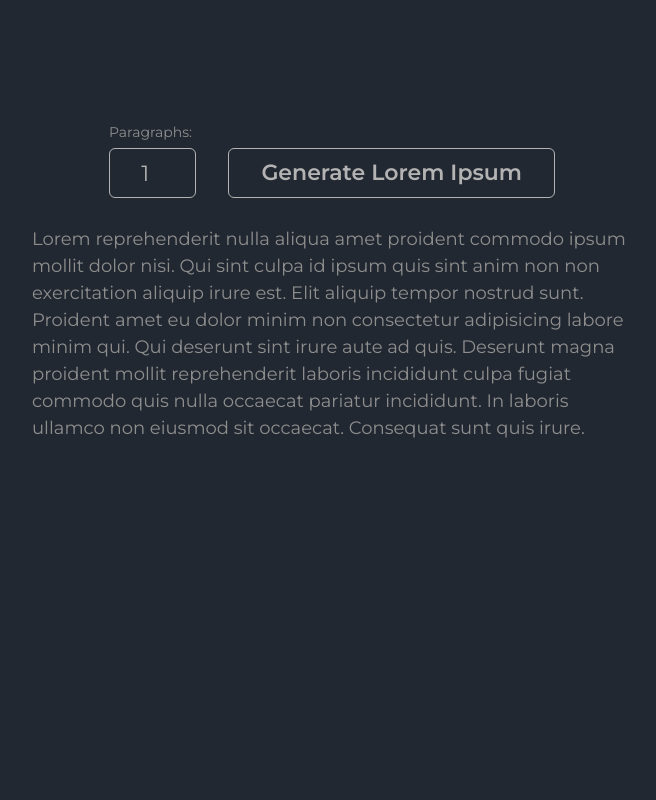
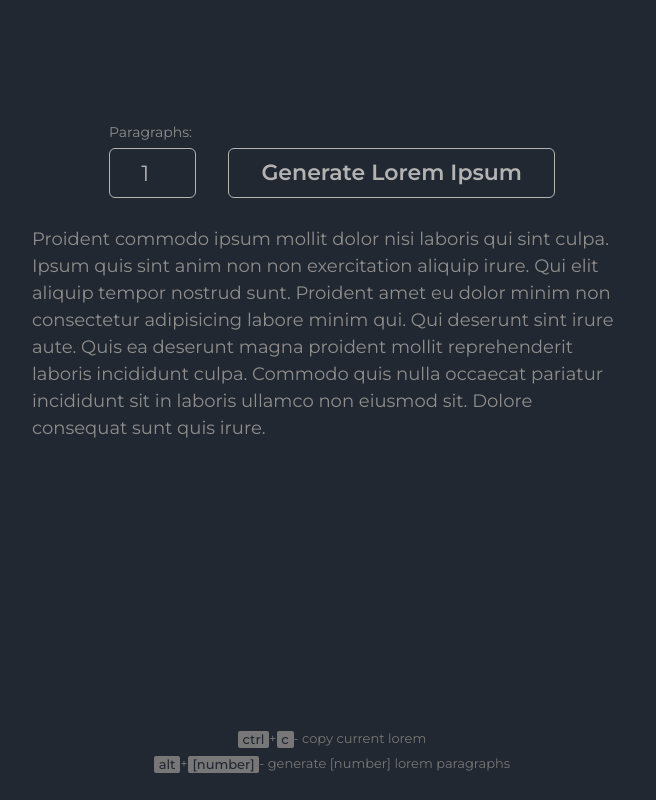
Before and after one commit to jclind/lorem-ipsum-generator, a React (Create React App) app: page / in a window 1280 px wide. Shown: the whole page, without its empty margins (308-964 px from the left). Built offline with nearby package versions, Linux system fonts and the light colour scheme.

Commit message:
feat: add shortcut instructions to footer

```diff
--- a/src/App.js
+++ b/src/App.js
@@ -1,10 +1,12 @@
 import React, { useState } from 'react'
 import Home from './Components/Home/Home'
+import Footer from './Components/Footer/Footer'
 
 function App() {
   return (
     <div className='App'>
       <Home />
+      <Footer />
     </div>
   )
 }
--- /dev/null
+++ b/src/Components/Footer/Footer.js
@@ -0,0 +1,21 @@
+import React from 'react'
+import './Footer.scss'
+
+const Footer = () => {
+  return (
+    <footer className='footer'>
+      <div className='shortcuts'>
+        <div className='item'>
+          <div className='key'>ctrl</div> + <div className='key'>c</div> - copy
+          current lorem
+        </div>
+        <div className='item'>
+          <div className='key'>alt</div> + <div className='key'>[number]</div> -
+          generate [number] lorem paragraphs
+        </div>
+      </div>
+    </footer>
+  )
+}
+
+export default Footer
--- /dev/null
+++ b/src/Components/Footer/Footer.scss
@@ -0,0 +1,32 @@
+@import '../../helpers.scss';
+
+footer.footer {
+  display: flex;
+  flex-direction: column;
+  justify-content: center;
+  align-items: center;
+  height: $footer-height;
+  width: 100%;
+
+  .shortcuts {
+    display: flex;
+    flex-direction: column;
+    align-items: center;
+    gap: 0.5rem;
+    .item {
+      display: flex;
+      font-size: toRem(13);
+      color: $gray-800;
+    }
+    .key {
+      display: flex;
+      justify-content: center;
+      align-items: center;
+      background: $gray-800;
+      color: $primary-background;
+      font-weight: 500;
+      padding: 0.05rem 0.3rem;
+      border-radius: 2px;
+    }
+  }
+}
--- a/src/Components/Home/Home.js
+++ b/src/Components/Home/Home.js
@@ -2,31 +2,47 @@ import React, { useState, useEffect } from 'react'
 import './Home.scss'
 import LoremParagraphs from '../LoremParagraphs/LoremParagraphs'
 import Shortcuts from '../Shortcuts'
-import { LoremIpsum } from 'lorem-ipsum'
+import { loremIpsum } from 'lorem-ipsum'
 
 const Home = () => {
   const [loremP, setLoremP] = useState([])
   const [paragraphCount, setParagraphCount] = useState(1)
+
+  const [paragraphLowerBound, setParagraphLowerBound] = useState(5)
+  const [paragraphUpperBound, setParagraphUpperBound] = useState(8)
+  const [sentenceLowerBound, setSentenceLowerBound] = useState(5)
+  const [sentenceUpperBound, setSentenceUpperBound] = useState(15)
+
   useEffect(() => {
-    setLoremText()
+    setLoremText(1)
   }, [])
 
-  const lorem = new LoremIpsum({
-    sentencesPerParagraph: {
-      max: 8,
-      min: 5,
-    },
-    wordsPerSentence: {
-      max: 16,
-      min: 4,
-    },
-  })
-
-  const setLoremText = () => {
+  const setLoremText = c => {
+    // const lorem = new LoremIpsum({
+    //   sentencesPerParagraph: {
+    //     max: maxSPerP,
+    //     min: minSPerP,
+    //   },
+    //   wordsPerSentence: {
+    //     max: maxWPerS,
+    //     min: minWPerS,
+    //   },
+    // })
     let loremText = []
-    let count = paragraphCount || 1
+    let count = c || paragraphCount
     for (let i = 0; i < count; i++) {
-      loremText.push(lorem.generateParagraphs(1))
+      const text = loremIpsum({
+        count: 1,
+        format: 'plain',
+        paragraphLowerBound: paragraphLowerBound,
+        paragraphUpperBound: paragraphUpperBound,
+        sentenceLowerBound: sentenceLowerBound,
+        sentenceUpperBound: sentenceUpperBound,
+        units: 'paragraphs',
+        random: Math.random,
+      })
+      console.log(text)
+      loremText.push(text)
     }
     setLoremP(loremText)
   }
@@ -40,8 +56,9 @@ const Home = () => {
     return setParagraphCount(val)
   }
 
-  const handleGenerateText = () => {
-    setLoremText()
+  const handleGenerateText = c => {
+    const count = !isNaN(c) ? c : paragraphCount
+    setLoremText(count)
   }
 
   const [isCopied, setIsCopied] = useState(false)
@@ -55,7 +72,12 @@ const Home = () => {
 
   return (
     <div className='home-page page'>
-      <Shortcuts copy={handleCopyText} loremP={loremP} />
+      <Shortcuts
+        copy={handleCopyText}
+        loremP={loremP}
+        setPCount={setParagraphCount}
+        generateText={handleGenerateText}
+      />
       <div className='content-container'>
         <div className='inputs-container'>
           <label htmlFor='' className='paragraph-count-label'>
--- a/src/Components/Home/Home.scss
+++ b/src/Components/Home/Home.scss
@@ -6,15 +6,15 @@
   padding-top: 10%;
   box-sizing: border-box;
 
-  // height: 100%;
+  min-height: calc(100vh - #{$footer-height});
   width: 100%;
   max-width: 90%;
   margin: 0 auto;
+
   .content-container {
     display: flex;
     flex-direction: column;
     align-items: center;
-    justify-content: center;
     .inputs-container {
       display: flex;
       align-items: flex-end;
--- a/src/Components/Shortcuts.js
+++ b/src/Components/Shortcuts.js
@@ -1,18 +1,27 @@
 import React, { useEffect } from 'react'
 
-const Shortcuts = ({ copy, loremP }) => {
+const Shortcuts = ({ copy, loremP, setPCount, generateText }) => {
   useEffect(() => {
-    const CTRL_C = e => {
-      if (e.ctrlKey && e.key === 'c') {
-        copy(loremP.join('\n'))
+    const handleShortcut = e => {
+      if (e.ctrlKey) {
+        if (e.key === 'c') {
+          copy(loremP.join('\n'))
+        }
+      }
+      if (e.altKey) {
+        if (!isNaN(e.key) && Number(e.key) !== 0) {
+          const num = Number(e.key)
+          setPCount(num)
+          generateText(num)
+        }
       }
     }
     // attach the event listener
-    document.addEventListener('keydown', CTRL_C)
+    document.addEventListener('keydown', handleShortcut)
 
     // remove the event listener
     return () => {
-      document.removeEventListener('keydown', CTRL_C)
+      document.removeEventListener('keydown', handleShortcut)
     }
   }, [copy, loremP])
   return <div></div>
--- a/src/helpers.scss
+++ b/src/helpers.scss
@@ -20,6 +20,13 @@ $gray-50: #fafafa;
 $gray-200: #eeeeee;
 $gray-300: #e6e6e6;
 $gray-400: #d6d6d6;
+$gray-500: #bebebe;
+$gray-600: #a6a6a6;
+$gray-700: #8e8e8e;
+$gray-800: #777777;
+$gray-900: #5f5f5f;
+$gray-1000: #2f2f2f;
+$gray-1100: #171717;
 
 $success-green: #28a745;
 $error-red: #dc3545;
@@ -32,6 +39,8 @@ $alert-success-green: #d4edda;
 $alert-success-green-border: #c3e6cb;
 $alert-success-green-text: #155724;
 
+$footer-height: 6rem;
+
 $border-radius: 6px;
 
 $font-family: 'Montserrat', sans-serif;
```
